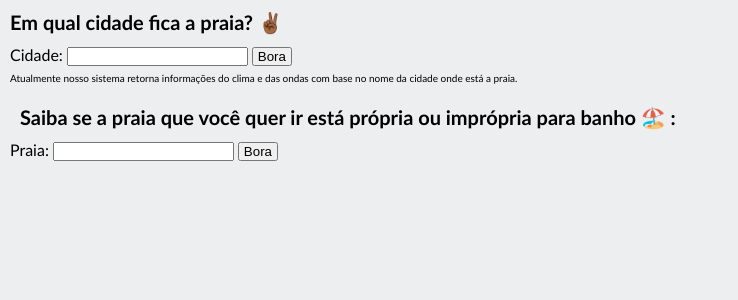
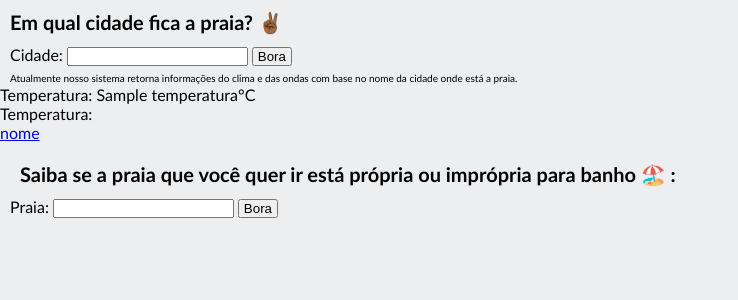
Before and after one commit to renan-b-eth/ProjetoPythonCP5-CP6, a Flask app: template Projeto-ViagemPraia/templates/index.html in a window 1280 px wide. Shown: the part 81-381 px from the top of the page, without its empty margins (0-738 px from the left). Run offline with Flask 3, Linux system fonts and the light colour scheme; the template is opened without the code that fills it: most values are stand-ins (such as "Sample title", 1, 10 or a date in 2020).

Commit message:
Conectando back-end ao front-end

```diff
--- a/Projeto-ViagemPraia/apis/clima.py
+++ b/Projeto-ViagemPraia/apis/clima.py
@@ -1,5 +1,4 @@
 import requests
-import main
 import datakeys
 
 def api_clima(cidade):
@@ -17,11 +16,10 @@ def api_clima(cidade):
             temp = round((data['main']['temp']-273.15))
             temp_min = round((data['main']['temp_min']-273.15))
             temp_max = round((data['main']['temp_max']-273.15))
-            print(f'Previsão do tempo para {city}')
+            print(f'Previsão do tempo para {cidade}')
             print(f'Atual: {temp}°C')
             print(f'Máxima do dia: {temp_max}°C')
             print(f'Mínima do dia: {temp_min}°C')
+            return temp, temp_max, temp_min, cidade
     else:
             print('Error fetching weather data')
-
-print(api_clima())
--- a/Projeto-ViagemPraia/main.py
+++ b/Projeto-ViagemPraia/main.py
@@ -1,13 +1,21 @@
 from flask import Flask, render_template, request
 import requests
-import clima
+from apis.clima import api_clima
 
 app = Flask(__name__)
 
 @app.route('/')
 def home():
+    #cidade = request.form['cidade']
+    return render_template('index.html')
+    #return render_template('index.html', api_clima(cidade))
+
+@app.route('/enviar-cidade', methods=['POST'])
+def getcidade():
     cidade = request.form['cidade']
-    return render_template('index.html', api_clima(cidade))
+    temperatura= api_clima(cidade)
+    return render_template('index.html', temperatura= temperatura)
+
 
 if __name__ == '__main__':
     app.run()
--- a/Projeto-ViagemPraia/soups/soupbalneabilidade.py
+++ b/Projeto-ViagemPraia/soups/soupbalneabilidade.py
@@ -30,3 +30,5 @@ if response.status_code == 200:
 
 else:
     print(f"Erro ao acessar a página: {response.status_code}")
+
+# def busca_praia():
--- a/Projeto-ViagemPraia/templates/index.html
+++ b/Projeto-ViagemPraia/templates/index.html
@@ -3,7 +3,7 @@
 <head>
     <meta charset="UTF-8">
     <meta name="viewport" content="width=device-width, initial-scale=1.0">
-    <link rel="stylesheet" type="text/css" href="style.css">
+    <link rel="stylesheet" type="text/css" href="./style.css">
     <title>Bora pra Praia!</title>
 </head>
 <header>
@@ -18,7 +18,16 @@
             <input type="text" id="cidade" name="cidade" required>
             <input type="submit" value=" Bora ">
         </form>
-        <span> Atualmente nosso sistema retorna informações do clima e das ondas com base no nome da cidade onde está a praia.</span><br>
+        <span> Atualmente nosso sistema retorna informações do clima e das ondas com base no nome da cidade onde está a praia.</span>
+            {% if temperatura %}
+            <p>Temperatura: {{temperatura[0]}}°C</p>
+            <p>Temperatura:</p>
+            <a href ='{{temperatura[-1]}}'>nome</a>
+            {% endif %}
+            {% if error %}
+            <p>Error: {{ error }}</p>
+            {% endif %}
+        <br>
     <div class="container-praia">
         <h2>Saiba se a praia que você quer ir está própria ou imprópria para banho 🏖️ :</h2>
         <form action="/enviar-praia" method="POST">
```
Also changed, not shown: 1 other file.
